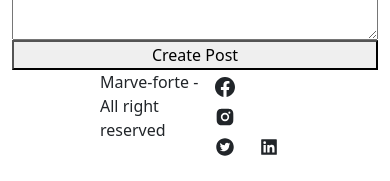
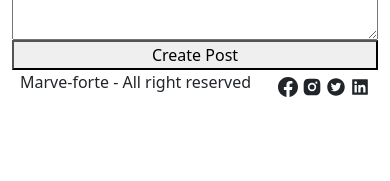
Before and after one commit to guitarforte/Blogwebsite, a React (Create React App) app: page /create in a window 390 px wide. Shown: the part 660-841 px from the top of the page. Built offline with nearby package versions, Linux system fonts and the light colour scheme.

Commit message:
footer done

```diff
--- /dev/null
+++ b/src/components/Footer.css
@@ -0,0 +1,11 @@
+.style {
+    padding : 0px 100px
+}
+.social {
+    font-size : 20px;
+}
+@media (max-width: 900px) {
+    .style {
+        padding: 0 20px;
+    }
+}
--- a/src/components/Footer.jsx
+++ b/src/components/Footer.jsx
@@ -2,25 +2,21 @@ import React from "react"
 import { AiFillTwitterCircle, AiFillLinkedin } from "react-icons/ai"
 import { BsFacebook } from "react-icons/bs"
 import { RiInstagramFill } from "react-icons/ri"
+import "./Footer.css"
 
 export const Footer = () => {
-    const style = {
-        padding : '0px 100px'
-    }
-    const font = {
-        fontSize : '20px'
-    }
+
   return (
     <>
       <footer className='boxItems'>
-        <div className='container-flex d-flex text-align-center' style={style}>
+        <div className='container-flex d-flex style'  >
 
           <p>Marve-forte - All right reserved</p>
 
-          <div style={font} className='social ms-auto'>
-            <BsFacebook className='icon me-4' />
-            <RiInstagramFill className='icon me-4' />
-            <AiFillTwitterCircle className='icon me-4' />
+          <div  className='social ms-auto '>
+            <BsFacebook className='icon me-1 me-md-1 me-sm-1 me-lg-4 me-xxl-4' />
+            <RiInstagramFill className='icon me-1 me-md-1 me-sm-1 me-lg-4 me-xxl-4' />
+            <AiFillTwitterCircle className='icon me-1 me-md-1 me-sm-1 me-lg-4 me-xxl-4' />
             <AiFillLinkedin className='icon' />
           </div>
         </div>
```
